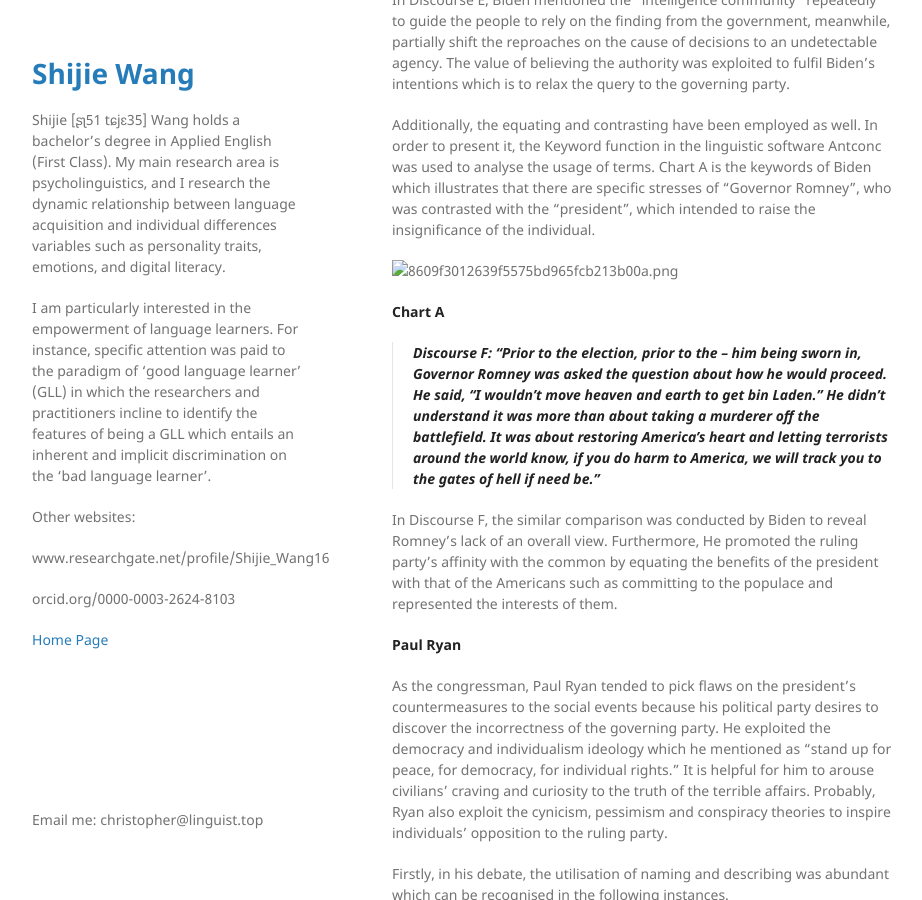
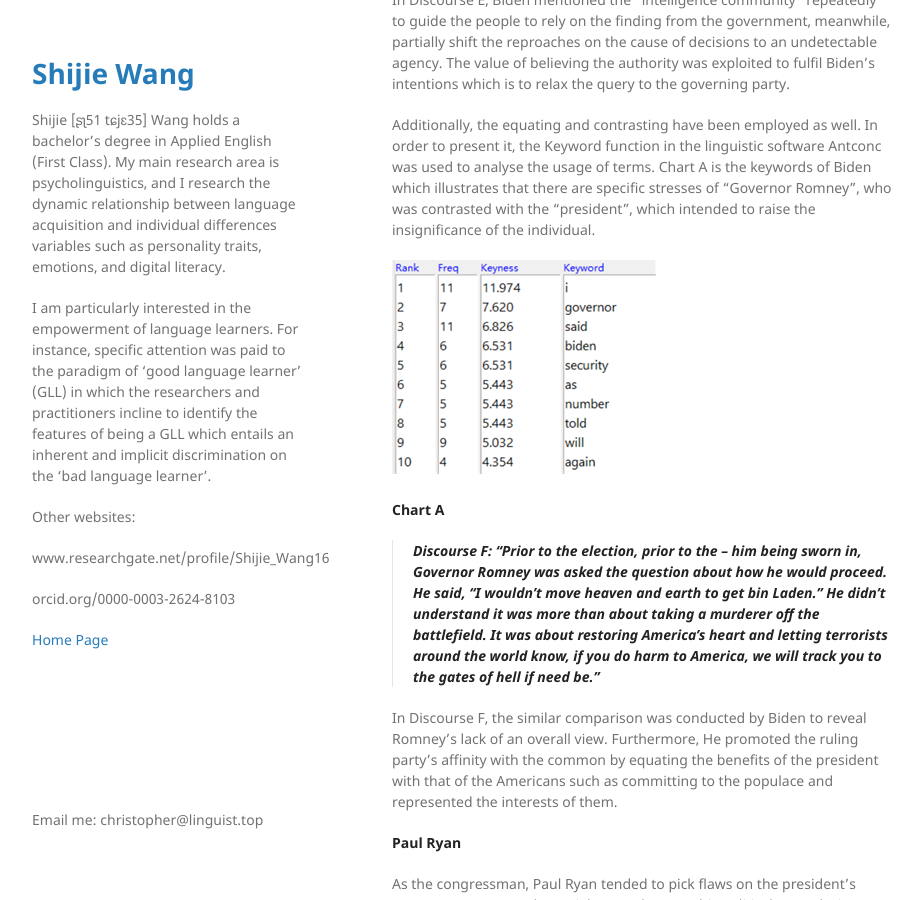
Before and after one commit to ChristopherTLAL/personal-blog, a Jekyll site: the page built from _posts/2017-12-01-CDA and Vice-Presidential Debate of 2012.md, in a window 1280 px wide and 900 px high, scrolled down 2211 px. Shown: the whole window, without its empty margins (178-1100 px from the left). Built offline with Jekyll 4.4.1, drawn with Linux system fonts in a browser that asks for light colours.

Commit message:
Update 2017-12-01-CDA and Vice-Presidential Debate of 2012.md

```diff
--- a/_posts/2017-12-01-CDA and Vice-Presidential Debate of 2012.md
+++ b/_posts/2017-12-01-CDA and Vice-Presidential Debate of 2012.md
@@ -111,7 +111,7 @@ illustrates that there are specific stresses of “Governor Romney”, who was
 contrasted with the “president”, which intended to raise the insignificance of
 the individual.
 
-![8609f3012639f5575bd965fcb213b00a.png](media/8609f3012639f5575bd965fcb213b00a.png)
+![8609f3012639f5575bd965fcb213b00a.png](https://github.com/ChristopherTLAL/personal-blog/raw/master/_posts/media/8609f3012639f5575bd965fcb213b00a.png)
 
 **Chart A**
 
@@ -164,7 +164,7 @@ to present this controversy, the Antconc was used again to analyse these two
 different naming measures. Compared with Chart A, Chart B is the keywords of
 Ryan which indicates that the term “Obama” is a specific one in the discourse.
 
-![91cf55026beef5956672e5f7e54c1bc7.png](media/91cf55026beef5956672e5f7e54c1bc7.png)
+![91cf55026beef5956672e5f7e54c1bc7.png](https://github.com/ChristopherTLAL/personal-blog/raw/master/_posts/media/91cf55026beef5956672e5f7e54c1bc7.png)
 
 **Chart B**
 
```
